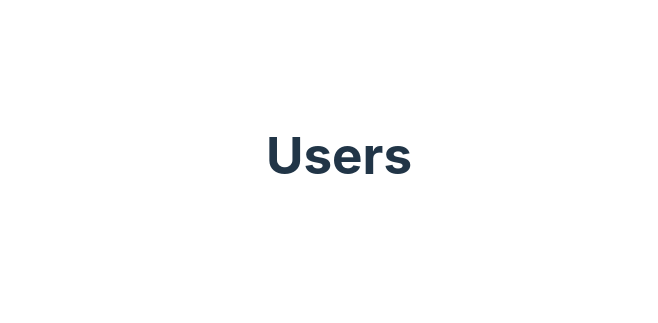
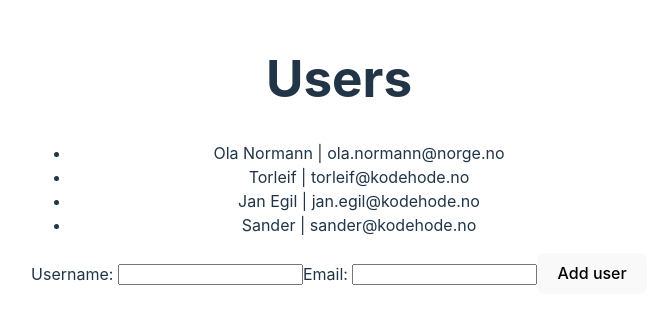
Before and after one commit to ATlexEide/khfeu07, a React (Vite) app: page / in a window 1280 px wide. Shown: the part 245-568 px from the top of the page, without its empty margins (301-959 px from the left). Built offline with nearby package versions, Linux system fonts and the light colour scheme.

Commit message:
Add solution to  user task

```diff
--- a/src/Users.jsx
+++ b/src/Users.jsx
@@ -1,4 +1,49 @@
+import { useState } from "react";
+
 function Users() {
-  return <h1>Users</h1>;
+  const mockData = [
+    { username: "Ola Normann", email: "ola.normann@norge.no" },
+    { username: "Torleif", email: "torleif@kodehode.no" },
+    { username: "Jan Egil", email: "jan.egil@kodehode.no" },
+    { username: "Sander", email: "sander@kodehode.no" },
+  ];
+  const [data, setData] = useState(mockData);
+  const newUser = { username: "", email: "" };
+  console.log(data);
+  return (
+    <>
+      <h1>Users</h1>
+      <ul>
+        {data.map((user, index) => (
+          <li key={index}>
+            {user.username} | {user.email}
+          </li>
+        ))}
+      </ul>
+      <label htmlFor="username">Username: </label>
+      <input
+        type="text"
+        name="username"
+        id="usernameInput"
+        onChange={(e) => (newUser.username = e.target.value)}
+      />
+      <label htmlFor="email">Email: </label>
+      <input
+        type="text"
+        name="email"
+        id="emailInput"
+        onChange={(e) => (newUser.email = e.target.value)}
+      />
+      <button
+        onClick={() => {
+          setData([...data, newUser]);
+          document.getElementById("usernameInput").value = "";
+          document.getElementById("emailInput").value = "";
+        }}
+      >
+        Add user
+      </button>
+    </>
+  );
 }
 export default Users;
```
